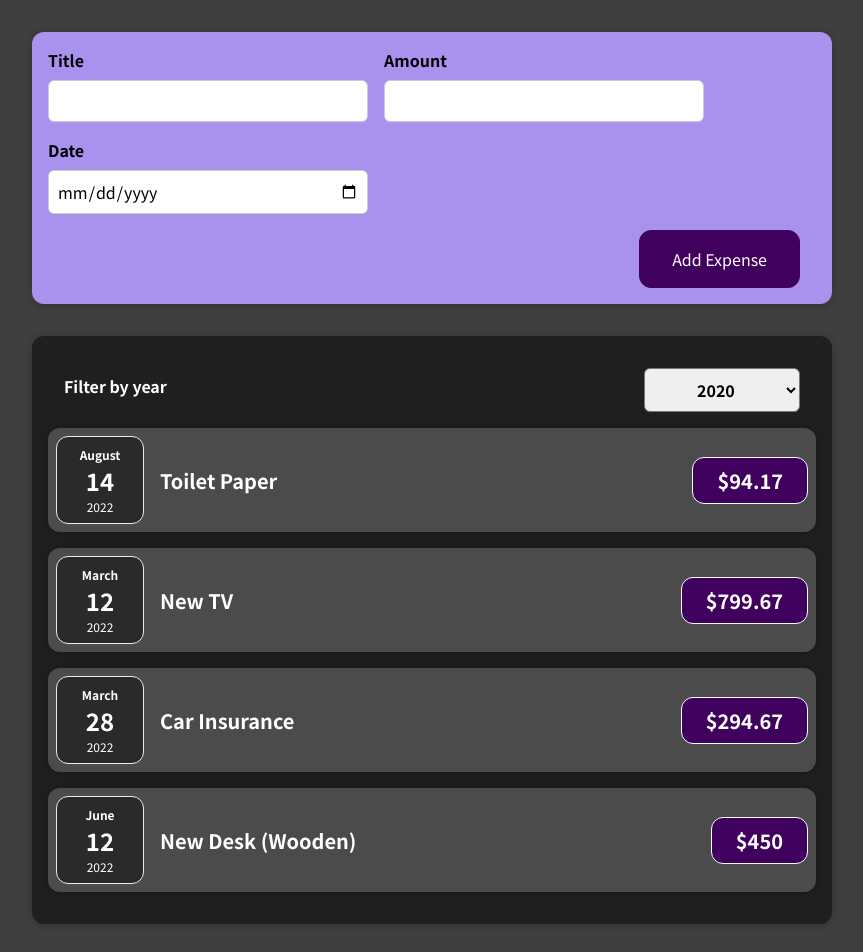
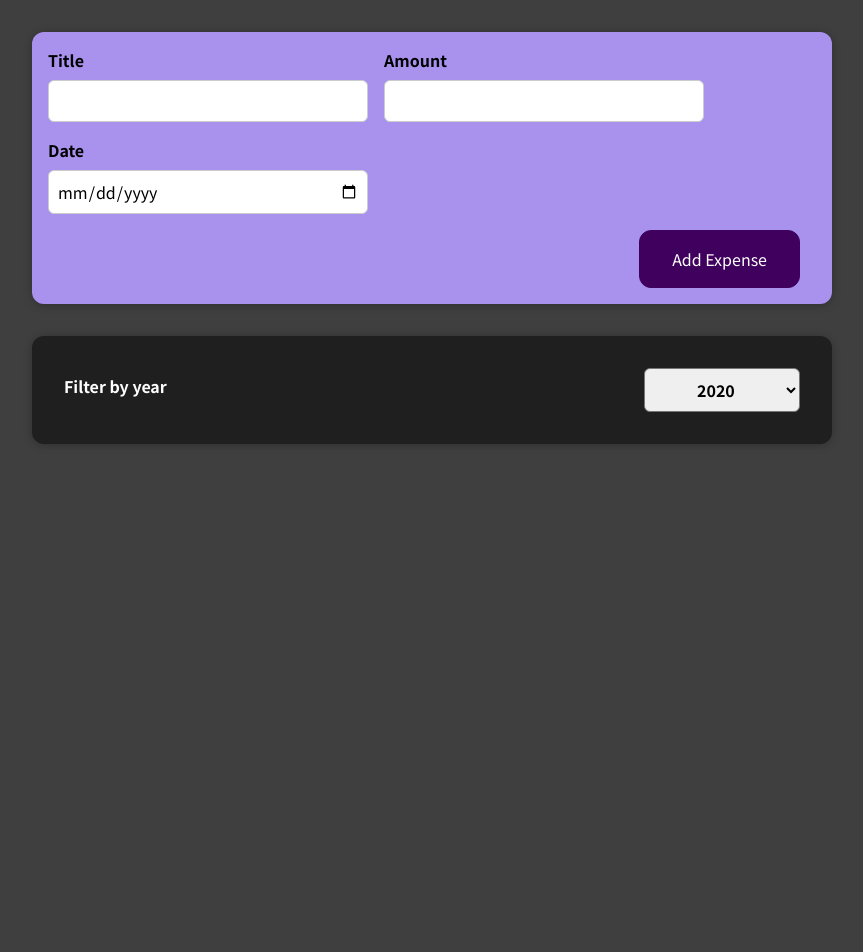
Before and after one commit to gyojinnK/Wallet_Guardian, a React (Create React App) app in the folder wallet-guardian/: page / in a window 1280 px wide. Shown: the top 952 px of the page, without its empty margins (208-1071 px from the left). After the commit the page ends 800 px from the top, so only its background shows below. Built offline with nearby package versions, Linux system fonts and the light colour scheme.

Commit message:
조건부 랜더링

```diff
--- a/wallet-guardian/src/components/Expenses/Expenses.js
+++ b/wallet-guardian/src/components/Expenses/Expenses.js
@@ -20,26 +20,18 @@
                 onChangeFilter={filterChangeHandler}
             />
 
-            <ExpenseItem
-                title={props.expense[0].title}
-                amount={props.expense[0].amount}
-                date={props.expense[0].date}
-            />
-            <ExpenseItem
-                title={props.expense[1].title}
-                amount={props.expense[1].amount}
-                date={props.expense[1].date}
-            />
-            <ExpenseItem
-                title={props.expense[2].title}
-                amount={props.expense[2].amount}
-                date={props.expense[2].date}
-            />
-            <ExpenseItem
-                title={props.expense[3].title}
-                amount={props.expense[3].amount}
-                date={props.expense[3].date}
-            />
+            {props.expense.map((expenses) => {
+                if (expenses.date.getFullYear().toString() === filteredYear) {
+                    return (
+                        <ExpenseItem
+                            key={expenses.id}
+                            title={expenses.title}
+                            amount={expenses.amount}
+                            date={expenses.date}
+                        />
+                    );
+                }
+            })}
         </Card>
     );
 };
```
